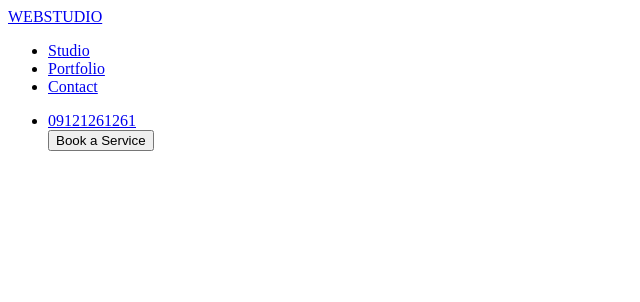
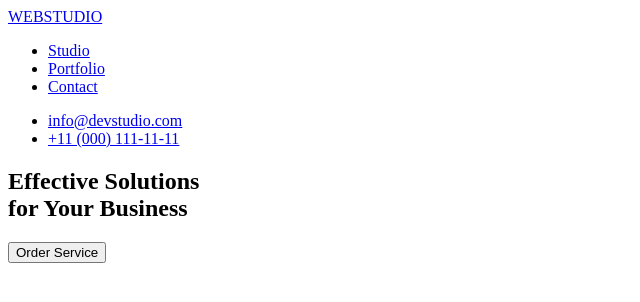
Before and after one commit to lesjohnpaul/goit-markup-hw-01, a plain HTML site: page index.html in a window 1280 px wide. Shown: the whole page, without its empty margins (0-640 px from the left). Drawn offline with Linux system fonts and the light colour scheme.

Commit message:
Update index.html

```diff
--- a/index.html
+++ b/index.html
@@ -1,5 +1,5 @@
 <!DOCTYPE html>
-    <html lang="en">
+<html lang="en">
     <head>
         <title></title>
         <meta name="description" content="">
@@ -21,13 +21,33 @@
             </ul>
         </nav>
             <ul>
-                <li><a href="tel:09121261261">09121261261</a></li>
-                <button type="submit">Book a Service</button>
+                <li><a href="mailto:info@devstudio.com">info@devstudio.com</a></li>
+                <li><a href="tel:+11 (000) 111-11-11">+11 (000) 111-11-11</a></li>
             </ul>
      </header>
 
+    <!--Main Section -->
+    <main>
+        <section class="hero">
+            <h1>Effective Solutions<br/>
+            for Your Business
+            </h1>
+         <button>Order Service</button>
+
+        </section>
+
+        <section class="section1">
+            <ul class="strategy">
 
 
+
+            </ul>
+
+
+        </section>
+
+
+    </main>
 
 
 
@@ -35,4 +55,4 @@
 
 
     </body>
-    </html>
+</html>
```
